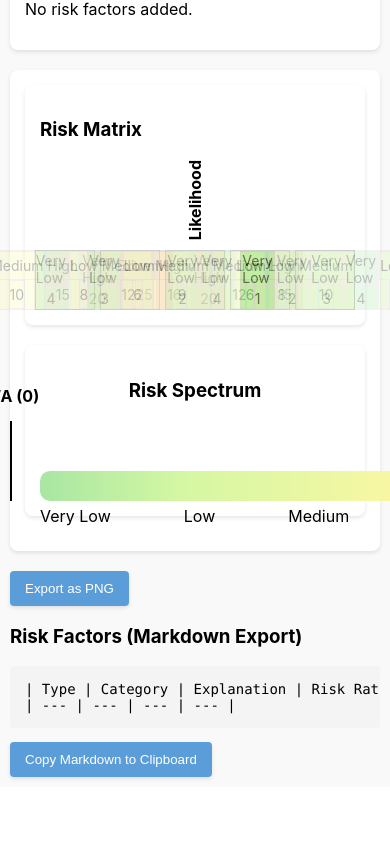
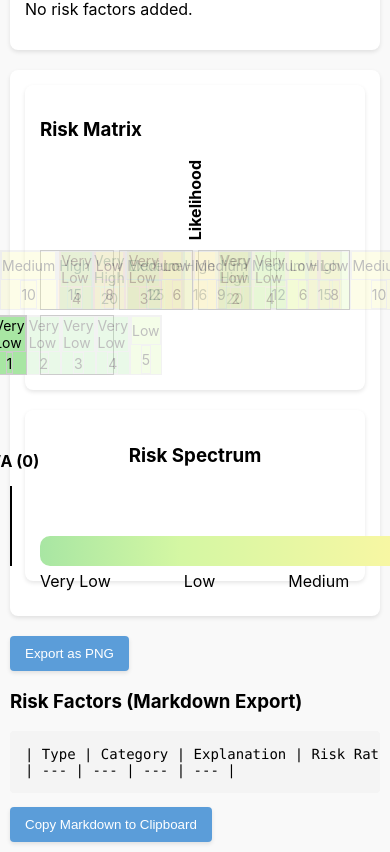
Before and after one commit to lununez/risk-matrix-3000, a React (Create React App) app: page / in a window 390 px wide. Shown: the part 1077-1929 px from the top of the page. Before the commit the page ends 1864 px from the top, so only its background shows below. Built offline with nearby package versions, Linux system fonts and the light colour scheme.

Commit message:
Update RiskMatrix.css

```diff
--- a/src/components/RiskMatrix.css
+++ b/src/components/RiskMatrix.css
@@ -118,9 +118,10 @@ button:disabled {
   font-weight: bold;
 }
 
+/* Updated grid: using auto-fit for a responsive layout */
 .risk-matrix .matrix-grid {
   display: grid;
-  grid-template-columns: repeat(5, 100px);
+  grid-template-columns: repeat(auto-fit, minmax(100px, 1fr));
   gap: 5px;
 }
 
@@ -138,9 +139,10 @@ button:disabled {
 /* Risk Spectrum */
 .risk-spectrum {
   text-align: center;
-  position: relative;
+  /* Removed position: relative; now the spectrum bar will handle positioning */
 }
 
+/* Updated spectrum bar: now serves as the relative container and hides overflow */
 .risk-spectrum .spectrum-bar {
   width: 100%;
   height: 30px;
@@ -148,9 +150,11 @@ button:disabled {
   border-radius: 10px;
   margin-top: 20px;
   position: relative;
+  overflow: hidden; /* Keeps child elements from spilling out */
 }
 
-.risk-spectrum .indicator {
+/* Indicator and label are now assumed to be inside the .spectrum-bar */
+.risk-spectrum .spectrum-bar .indicator {
   position: absolute;
   top: -5px;
   width: 2px;
@@ -158,9 +162,10 @@ button:disabled {
   background-color: black;
 }
 
-.risk-spectrum .label {
+.risk-spectrum .spectrum-bar .label {
   position: absolute;
   top: -30px;
+  left: 50%; /* Center horizontally within .spectrum-bar */
   transform: translateX(-50%);
   font-weight: bold;
   font-size: 14px;
@@ -182,8 +187,9 @@ button:disabled {
     padding: 10px;
   }
 
+  /* Adjust matrix grid for smaller screens */
   .risk-matrix .matrix-grid {
-    grid-template-columns: repeat(5, 60px);
+    grid-template-columns: repeat(auto-fit, minmax(60px, 1fr));
   }
 
   .custom-input,
```
